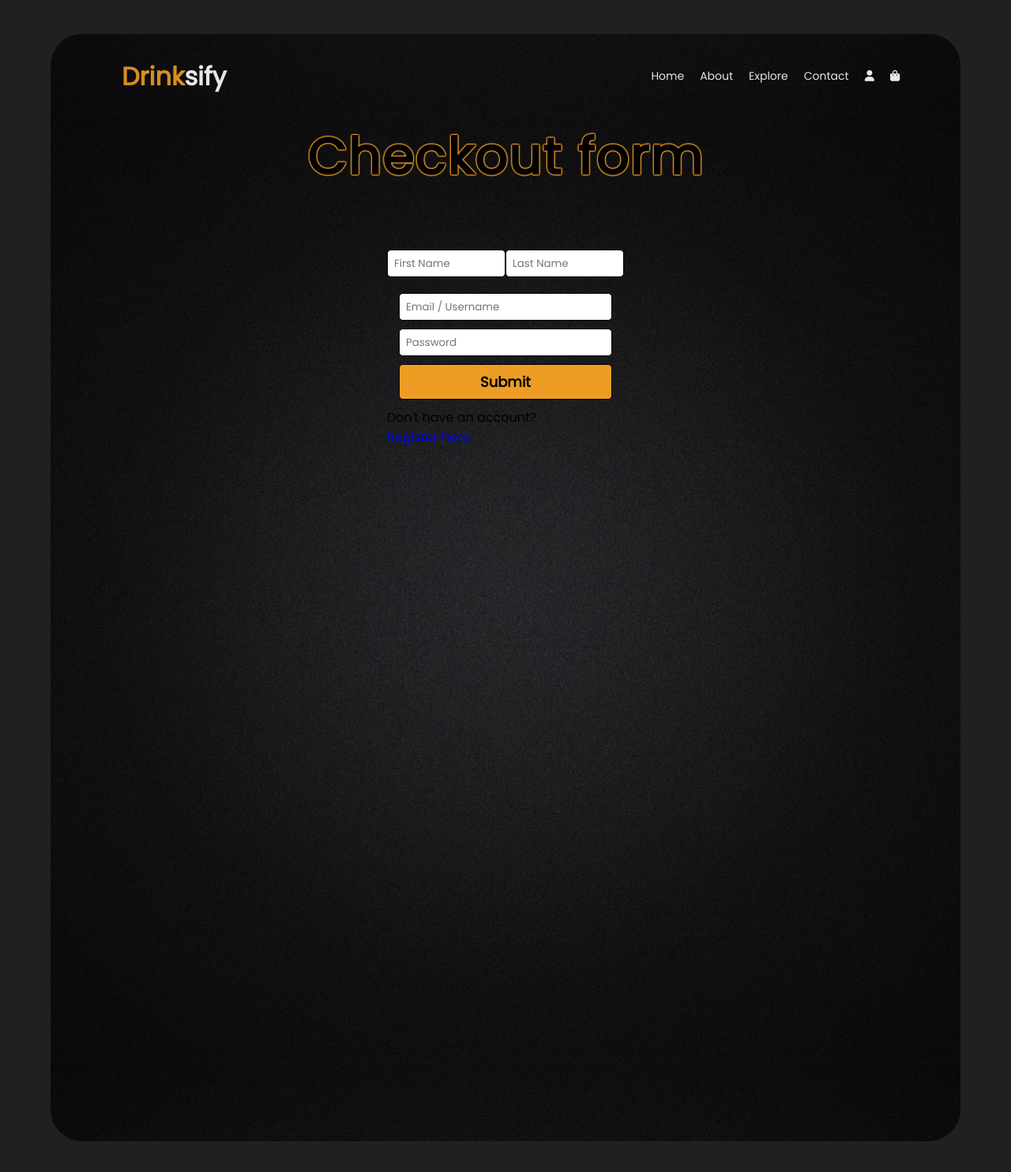
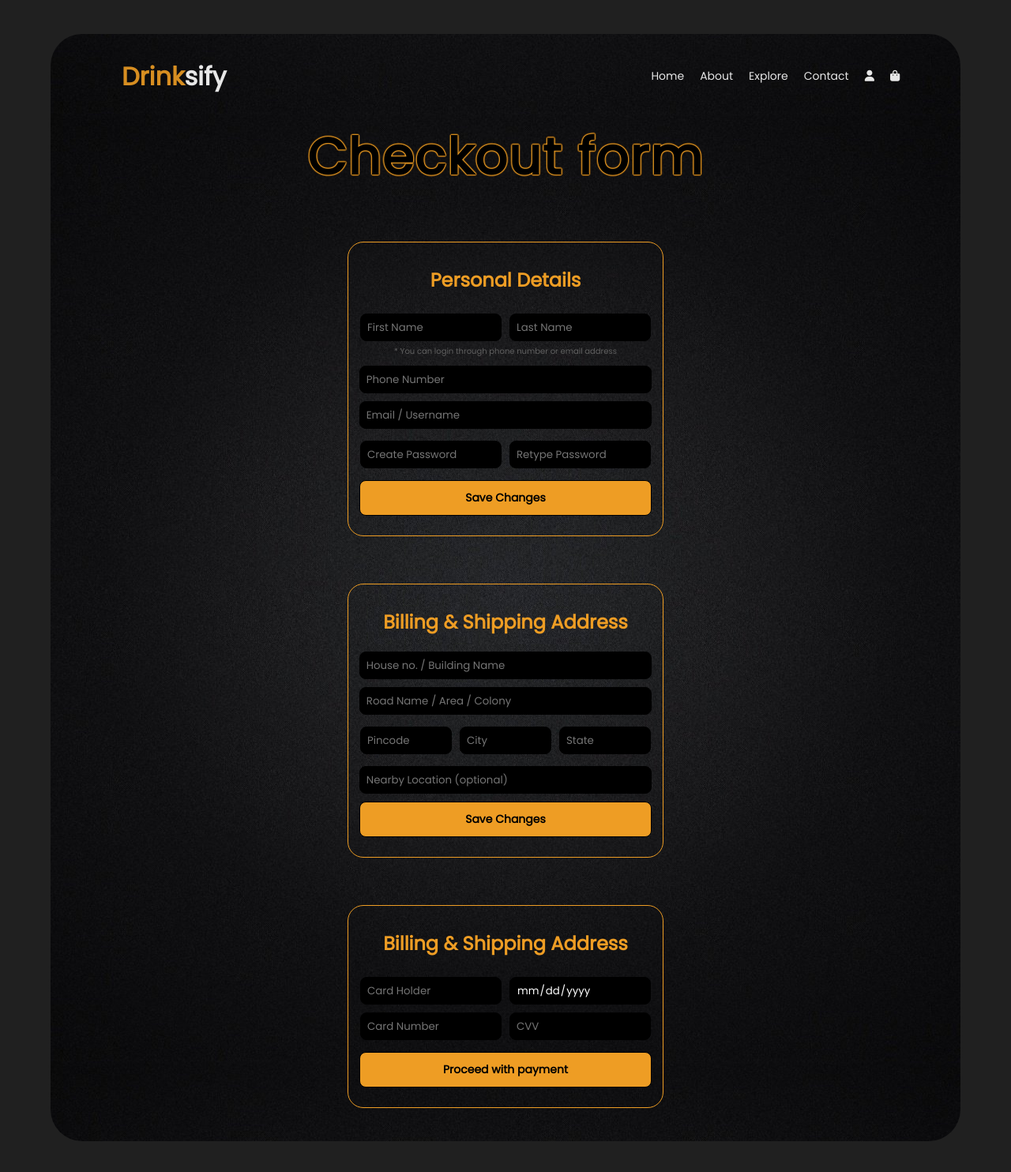
Before and after one commit to HardikShah563/DrinksWebsite4, a PHP site: page /pages/checkout.html in a window 1280 px wide. Shown: the part 132-1616 px from the top of the page at 79% size. Run offline with PHP 8.4, Linux system fonts and the light colour scheme; some libraries are stand-ins or nearby versions.

Commit message:
finally done

```diff
--- a/pages/checkout.html
+++ b/pages/checkout.html
@@ -26,13 +26,13 @@
                     <i class="fa-solid fa-bars-staggered"></i>
                 </div>
                 <div class="nav-links">
-                    <li><a href="../index.html#main">Home <hr>
+                    <li><a href="../index.html">Home <hr>
                     </a> </li>
                 <li><a href="../index.html#about-us">About <hr>
                     </a> </li>
                 <li><a href="./explore.html">Explore <hr>
                     </a> </li>
-                <li><a href="../index.html#contact">Contact <hr>
+                <li><a href="../index.html#contact-us">Contact <hr>
                     </a> </li>
                 <li><a href="./login.html"><i class="fa-solid fa-user"></i> <hr>
                     </a> </li>
@@ -48,15 +48,62 @@
 
         <section class="input-form">
             <form>
+                <h1>Personal Details</h1>
                 <div class="grouping">
-                    <input type="text" name="FirstName" id="FirstName" placeholder="First Name">
-                    <input type="text" name="LastName" id="LastName" placeholder="Last Name">
+                    <input type="text" name="FirstName" id="FirstName" placeholder="First Name" required>
+                    <input type="text" name="LastName" id="LastName" placeholder="Last Name" required>
                 </div>
+                <p>* You can login through phone number or email address</p>
+                <input type="number" name="phnumber" id="phnumber" placeholder="Phone Number">
                 <input type="email" name="email" id="email" placeholder="Email / Username">
-                <input type="password" name="password" id="password" placeholder="Password">
-                <button><a class="btn" href="./exlore.html">Submit</a></button>
+                <div class="grouping">
+                    <input type="password" name="password" id="password" placeholder="Create Password" required>
+                    <input type="password" name="password" id="password" placeholder="Retype Password" required>
+                </div>
+                <button>Save Changes</button>
             </form>
-            <p>Don't have an account?&nbsp;&nbsp;<a href="./register.html">Register here</a></p>
+        </section>
+
+        <section class="input-form">
+            <form>
+                <h1>Billing & Shipping Address</h1>
+                <input type="text" placeholder="House no. / Building Name" required>
+                    <input type="text" placeholder="Road Name / Area / Colony" required>
+                    <div class="grouping">
+                        <input type="text" placeholder="Pincode" required>
+                        <input type="text" placeholder="City" required>
+                        <input type="text" placeholder="State" required>
+                    </div>
+                    <input type="text" placeholder="Nearby Location (optional)">
+                    <button>Save Changes</button>
+            </form>
+        </section>
+
+        <section class="input-form">
+            <form>
+                <h1>Billing & Shipping Address</h1>
+                <div class="grouping">
+                    <input type="text" name="card-holder" id="card-holder" placeholder="Card Holder" required>
+                    <input type="date" name="date" id="date" required>
+                </div>
+                <div class="grouping">
+                    <input type="number" name="card-number" id="card-number" placeholder="Card Number" required>
+                    <input type="number" name="CVV" id="CVV" placeholder="CVV" required>
+                </div>
+                <button>Proceed with payment</button>
+            </form>
+        </section>
+
+        <hr>
+
+        <section class="footer">
+            <footer>
+                <p>&copy; Copyrights reserved | Drinksify 2022</p>
+                <div class="footer-links">
+                    <a href="#">Privacy Policy</a>
+                    <a href="#">Terms and Conditions</a>
+                </div>
+            </footer>
         </section>
     </div>
 </body>
--- a/pages/explore.html
+++ b/pages/explore.html
@@ -30,12 +30,12 @@
                 </div>
                 <div class="nav-links">
                     <li>
-                        <a href="#main">Home
+                        <a href="../index.html">Home
                             <hr />
                         </a>
                     </li>
                     <li>
-                        <a href="#about-us">About
+                        <a href="../index.html#about-us">About
                             <hr />
                         </a>
                     </li>
@@ -45,7 +45,7 @@
                         </a>
                     </li>
                     <li>
-                        <a href="#contact">Contact
+                        <a href="../index.html#contact-us">Contact
                             <hr />
                         </a>
                     </li>
--- a/style/checkout.css
+++ b/style/checkout.css
@@ -39,29 +39,41 @@
 }
 
 .input-form {
-    width: 300px;
+    width: 400px;
     margin: 60px auto;
+    padding: 30px 10px 15px 10px;
+    border: 1px solid var(--yellow);
+    border-radius: 20px;
+}
+
+.input-form h1 {
+    margin: 0 0 20px 0;
+    text-align: center;
+    color: var(--yellow);
+}
+
+.input-form p {
+    font-size: 10px;
+    text-align: center;
+    color: var(--grey);
 }
 
 input, button {
     margin: 10px auto;
-    width: 90%;
+    width: 98%;
     height: 35px;
     padding: 8px;
     border: 1px solid var(--black);
-    border-radius: 5px;
+    border-radius: 8px;
 }
 
 button {
     height: 45px;
     background-color: var(--yellow);
     transition-duration: all 200ms;
-}
-
-button a {
     color: var(--black);
     font-weight: 800;
-    font-size: 18px;
+    font-size: 14px;
 }
 
 button:hover {
@@ -74,8 +86,17 @@ button:hover {
     color: var(--white);
 }
 
-
-
 .grouping {
     display: flex;
+    justify-content: space-between;
 }
+
+.grouping input {
+    margin: 5px 5px;
+}
+
+@media (max-width: 450px) {
+    .input-form {
+        width: 95%;
+    }
+}
--- a/style/style.css
+++ b/style/style.css
@@ -165,6 +165,62 @@ hr {
     transform: scale(1.1);
 }
 
+.contact-us {
+    margin: 80px 0;
+    padding: 60px 0;
+}
+
+.input-form {
+    width: 320px;
+    margin: 60px auto;
+}
+
+input, textarea, button {
+    margin: 10px 10px;
+    width: 90%;
+    resize: none;
+    padding: 8px;
+    border: 1px solid var(--black);
+    border-radius: 5px;
+    background-color: var(--black);
+    border: 1px solid var(--yellow);
+    color: var(--white);
+}
+
+input, button {
+    height: 45px;
+}
+
+button {
+    background-color: var(--yellow);
+    transition-duration: 200ms;
+    color: var(--black);
+    cursor: pointer;
+}
+
+button:hover {
+    background-color: var(--orange);
+}
+
+.contact-links {
+    display: flex;
+    justify-content: center;
+    flex-wrap: wrap;
+}
+
+.contact-links i {
+    color: var(--white);
+    font-size: 30px;
+    margin: 10px;
+    transition-duration: 200ms;
+}
+
+.contact-links i:hover {
+    color: var(--yellow);
+}
+
+/* -------- Footer CSS -------- */
+
 footer {
     padding: 50px 0;
     color: var(--white);
@@ -224,6 +280,17 @@ footer a {
     }
 }
 
+@media (max-width: 400px) {
+    .input-form {
+        width: 90%;
+    }
+
+    input, textarea, button {
+        width: 100%;
+        margin: 10px 0;
+    }
+}
+
 /* Scroll Bar CSS */
 ::-webkit-scrollbar {
     width: 4px;
```
Also changed, not shown: index.html (+19 -3 lines).
